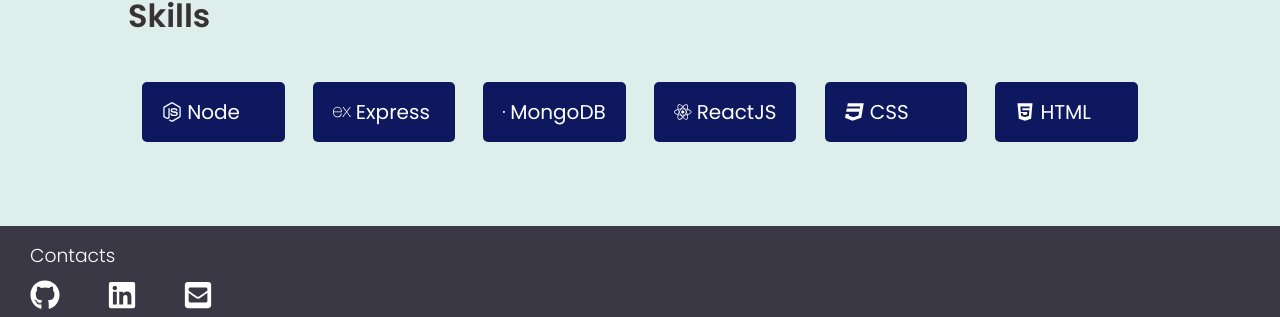
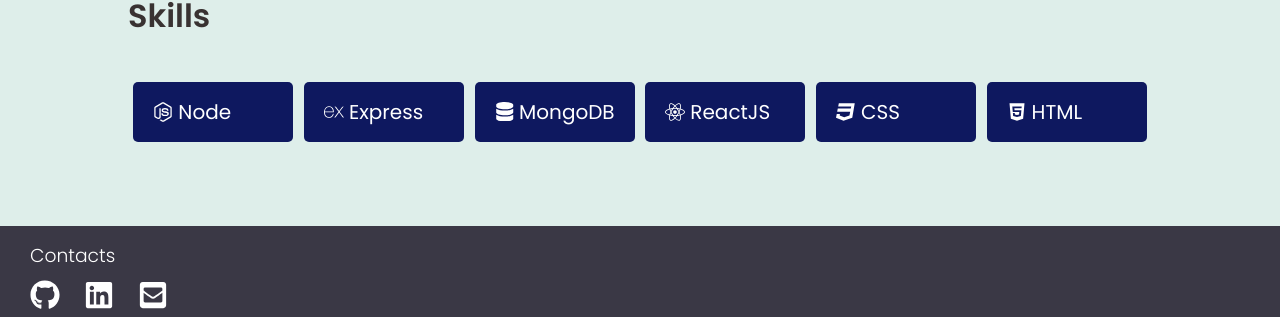
Before and after one commit to anonymous372/port-folio, a React (Create React App) app: page / in a window 1280 px wide. Shown: the part 2062-2379 px from the top of the page. Built offline with nearby package versions, Linux system fonts and the light colour scheme; a web font is replaced by a local one.

Commit message:
img size fix, other css fix

```diff
--- a/src/components/About/About.css
+++ b/src/components/About/About.css
@@ -1,6 +1,6 @@
-#about #my_img {
-  background-color: rgb(248, 248, 248);
-  height: 70vh;
+#my_img {
+  /* background-color: rgb(248, 248, 248); */
+  height: 350px;
   box-shadow: 0 2px 4px gray;
   border-radius: 50vh;
   transition: all 0.6s;
@@ -16,8 +16,9 @@
 #about-txt {
   width: 100%;
   font-weight: 400;
-  font-size: 3vw;
+  font-size: 20px;
 }
+
 @media (min-width: 1000px) {
   #about-txt {
     width: 40%;
@@ -35,13 +36,11 @@
     justify-content: center;
     color: #393232;
   }
+  #my_img {
+    height: 70vh;
+  }
 }
 
-@media (min-width: 1000px) {
-  #my_img {
-    display: flex;
-  }
-}
 #about-txt span {
   font-weight: 600;
 }
--- a/src/components/Footer/Footer.css
+++ b/src/components/Footer/Footer.css
@@ -1,23 +1,24 @@
-#footer{
+#footer {
   padding: 15px 30px 10px;
-    background-color: #3A3845;
+  background-color: #3a3845;
 }
-#footer h3{
+#footer h3 {
   margin: 0;
   margin-bottom: 10px;
   color: white;
   font-weight: 300;
 }
-#footer .contacts{
-    width: 15%;
-    min-width: 120px;
+#footer .contacts {
   display: flex;
-    justify-content: space-between;
+  gap: 24px;
 }
-#footer .icon{
+#footer .icon {
   color: white;
-    font-size: 30px;
+  height: 30px;
+  width: auto;
+  transition: transform 0.2s;
+  cursor: pointer;
 }
-#footer .icon:hover{
-    transform: scale(1.07);
+#footer .icon:hover {
+  transform: scale(1.2);
 }
--- a/src/components/Skills/Skills.css
+++ b/src/components/Skills/Skills.css
@@ -15,15 +15,22 @@
   padding: 15px 20px;
   background-color: #0e185f;
   width: 10%;
-  min-width: 100px;
+  min-width: 120px;
   border-radius: 5px;
   margin: 2% 0;
   font-size: 20px;
-
   display: flex;
   align-items: center;
+  cursor: pointer;
+}
+#skill-list .skill .icon {
+  width: 20px;
+  height: auto;
 }
 
+#skill-list .skill:hover {
+  background-color: #001050;
+}
 /* Express js icon */
 #skill-list .skill img {
   filter: invert(99%) sepia(100%) saturate(2%) hue-rotate(319deg)
@@ -35,3 +42,14 @@
 #skill-list .icon {
   margin-right: 5px;
 }
+
+@media (max-width: 600px) {
+  #skill-list .skill {
+    padding: 8px 12px;
+    font-size: 16px;
+    min-width: 100px;
+  }
+  #skill-list .skill .icon {
+    height: 16px;
+  }
+}
```
Lines whose indentation alone changed are shown as unchanged.
